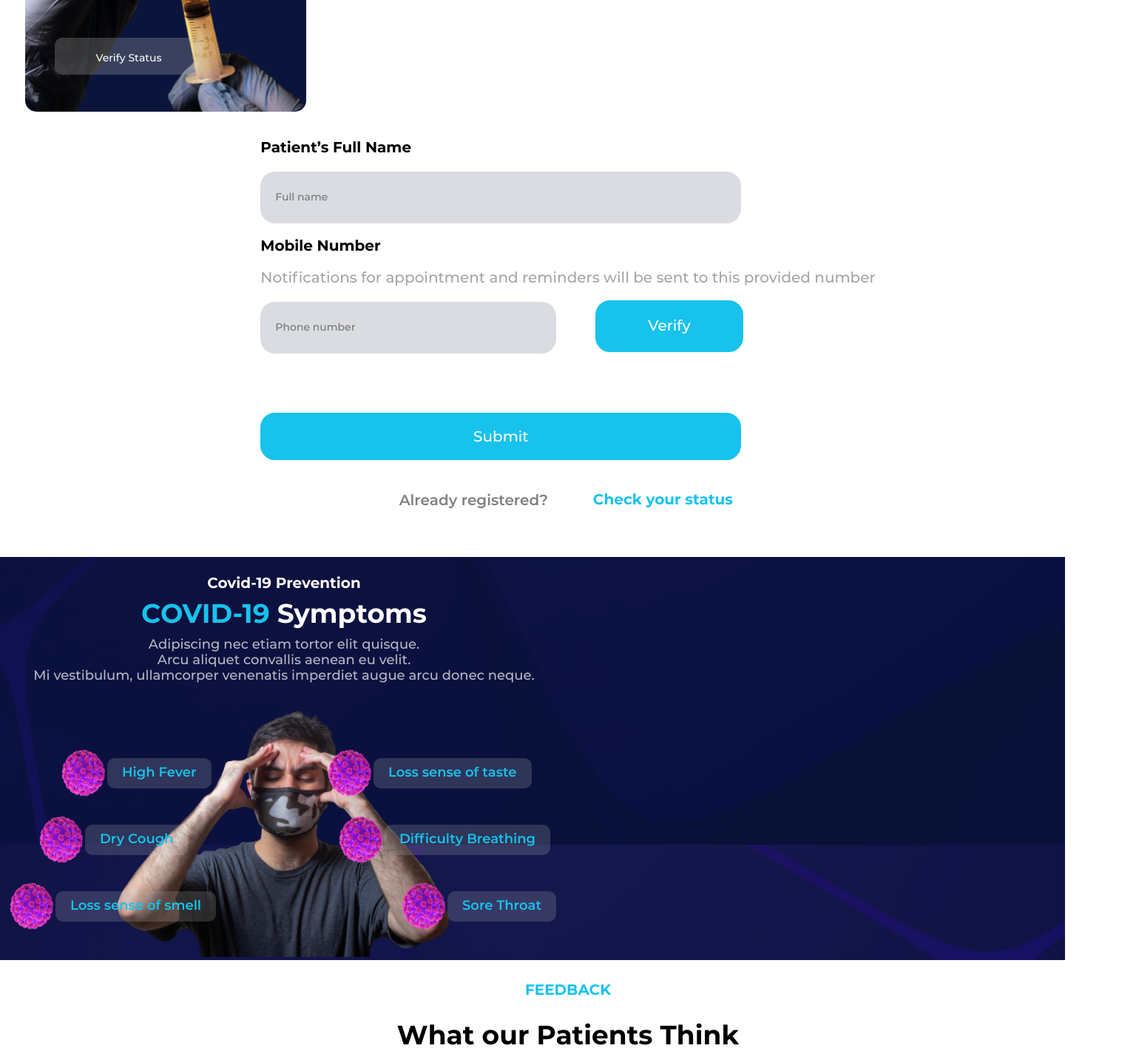
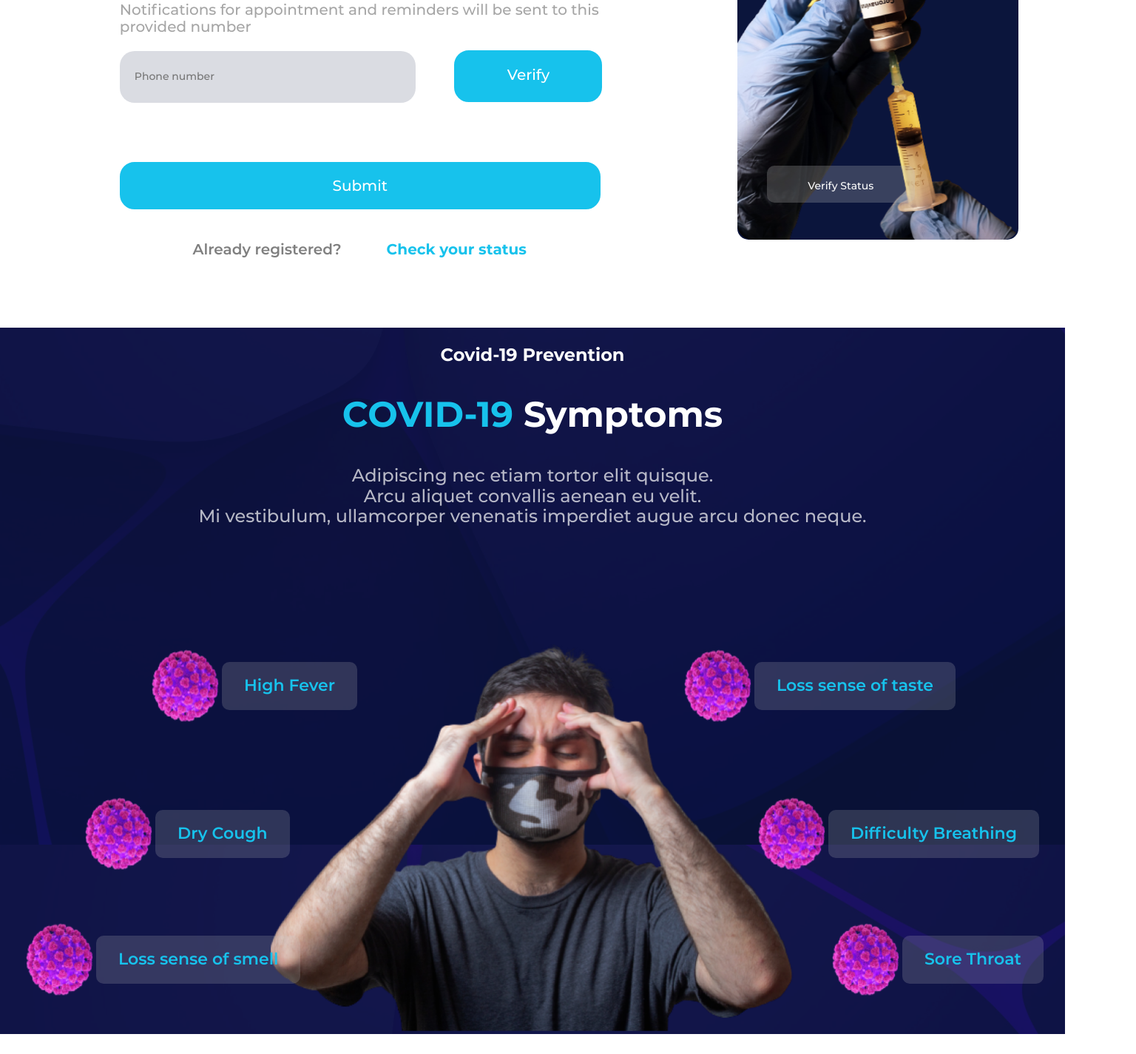
Before and after one commit to EzaldinAlzaher/Vaccination.ng, a plain HTML site: page index.html in a window 1536 px wide. Shown: the part 2954-4379 px from the top of the page at 74% size. Drawn offline with Linux system fonts and the light colour scheme.

Commit message:
Update v6

```diff
--- a/CSS/Style.css
+++ b/CSS/Style.css
@@ -1339,6 +1339,11 @@ main section:nth-child(5) {
     margin: 7rem 0 3rem 9rem;
   }
 
+  .ims-ps-header{
+    top: 61rem;
+    left: 8rem;
+  }
+
   .container-addr-header {
     grid-template-rows: repeat(1, 100fr);
     grid-template-columns: 35rem repeat(3, 100fr);
@@ -1420,14 +1425,106 @@ main section:nth-child(5) {
     display: grid;
     grid-template-columns: 40fr 60fr;
     grid-template-rows: 100fr;
+    align-items: end;
+    margin: 5rem 5rem 10rem;
   }
 
-  /* .cards-small{
-    width: 70rem;
-  } */
+  .cards-small{
+    column-gap: 10rem;
+  }
 
   .immune-card-small,
   .immune-card {
     margin: 0;
   }
+
+  main section:nth-child(3){
+    display: grid;
+    grid-template-columns: 60fr 40fr;
+    grid-template-rows: 10fr 90fr;
+    justify-items: center;
+    align-items: center;
+    padding: 7rem;
+  }
+
+  .sec2-heading{
+    grid-row: 1;
+
+  }
+
+  .form-patient{
+    grid-row: 2;
+    width: 65.4rem;
+  }
+
+  .vaccine-image{
+    grid-column: 2;
+    grid-row: 1/3;
+  }
+
+  main section:nth-child(4){
+    width: 144rem;
+  }
+
+  .sec-symptoms h3, .sec-symptoms p{
+    font-size: 2.4rem;
+  }
+
+  .sec-symptoms h2{
+    font-size: 4.8rem;
+    margin: 4rem 0;
+  }
+
+  .image-symptoms > img{
+    width: 70.8rem;
+    height: 53rem;
+    margin-top: 12rem;
+  }
+
+  .virus-types img{
+    width: 10rem;
+    height: 10rem;
+  }
+
+  .virus-types span{
+    font-size: 2.2rem;
+    padding: 2rem 3rem;
+  }
+
+  .v1{
+    bottom: 42rem;
+    left: 20rem;
+  }
+
+  .v2{
+    bottom: 22rem;
+    left: 11rem;
+  }
+
+  .v3{
+    bottom: 5rem;
+    left: 3rem;
+  }
+
+  .v4{
+    bottom: 42rem;
+    left: 92rem;
+  }
+
+  .v5{
+    bottom: 22rem;
+    left: 102rem;
+  }
+
+  .v6{
+    bottom: 5rem;
+    left: 112rem;
+  }
+
+  .cards-feed{
+    flex-direction: row;
+    justify-content: center;
+    align-items: center;
+    column-gap: 13rem;
+  }
 }
```
